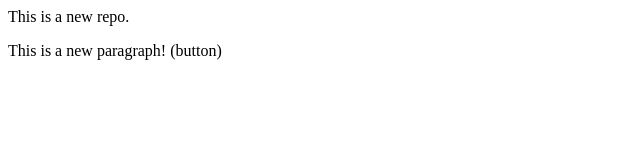
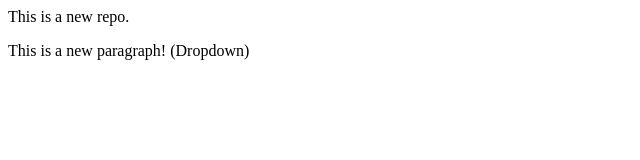
Before and after one commit to suvajit324/localrepo, a plain HTML site: page index.html in a window 1280 px wide. Shown: the full height of the page, 0-640 px from the left. Drawn offline with Linux system fonts and the light colour scheme.

Commit message:
Add DropDown

```diff
--- a/index.html
+++ b/index.html
@@ -1,2 +1,2 @@
 <p>This is a new repo.</p>
-<p>This is a new paragraph! (button)</p>
+<p>This is a new paragraph! (Dropdown)</p>
```
